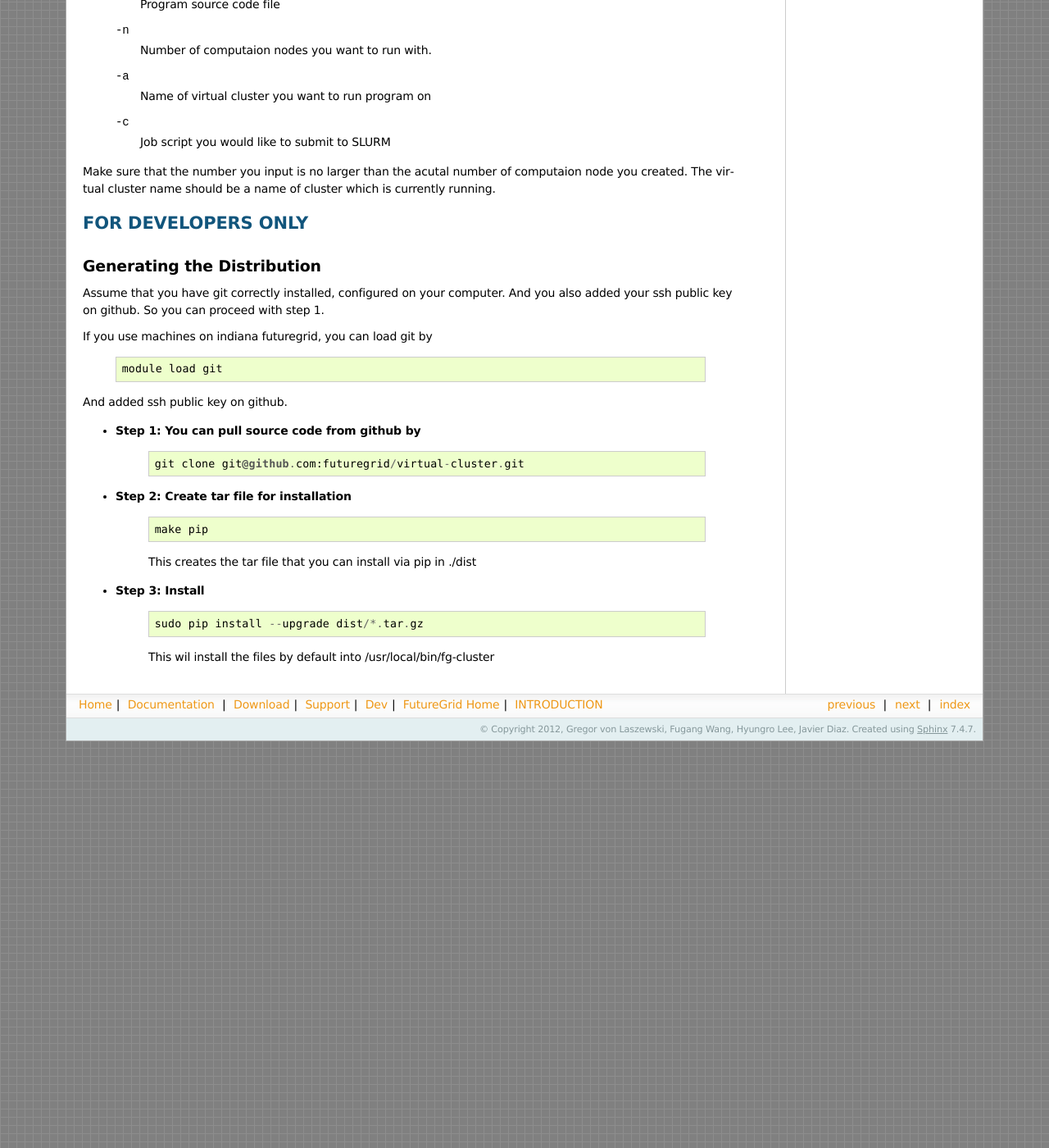
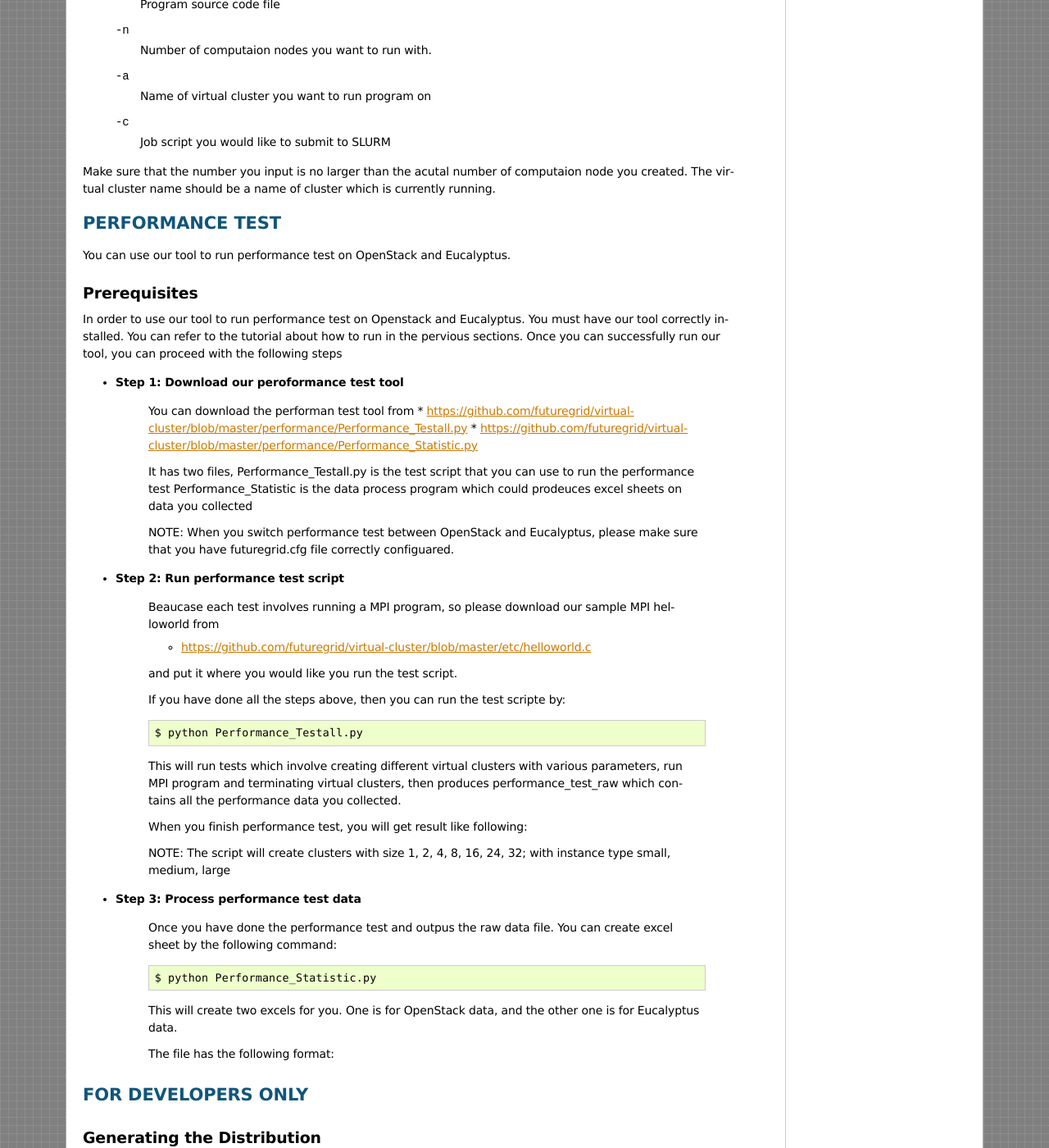
Before and after one commit to futuregrid/virtual-cluster, a Sphinx documentation site: the page built from doc/source/intro.rst, in a window 1280 px wide and 1400 px high, scrolled down 8528 px. Shown: the whole window at 82% size. Built offline with Sphinx 7.4.7, drawn with Linux system fonts in a browser that asks for light colours; formulas are drawn with MathJax 3; pages that are not in the unit, such as notebooks, are missing from menus; some of the changed text lies outside the part shown.

Commit message:
Update doc/source/intro.rst

```diff
--- a/doc/source/intro.rst
+++ b/doc/source/intro.rst
@@ -504,6 +504,62 @@ Parameters
 Make sure that the number you input is no larger than the acutal number of computaion node you created.
 The virtual cluster name should be a name of cluster which is currently running.
 
+PERFORMANCE TEST
+================
+
+You can use our tool to run performance test on OpenStack and Eucalyptus.
+
+Prerequisites
+-------------
+
+In order to use our tool to run performance test on Openstack and Eucalyptus. You must have
+our tool correctly installed. You can refer to the tutorial about how to run in the pervious
+sections. Once you can successfully run our tool, you can proceed with the following steps
+
+* **Step 1: Download our peroformance test tool**
+
+	You can download the performan test tool from
+	* https://github.com/futuregrid/virtual-cluster/blob/master/performance/Performance_Testall.py
+	* https://github.com/futuregrid/virtual-cluster/blob/master/performance/Performance_Statistic.py
+
+	It has two files, Performance_Testall.py is the test script that you can use to run the performance test
+	Performance_Statistic is the data process program which could prodeuces excel sheets on data you collected
+
+	NOTE: When you switch performance test between OpenStack and Eucalyptus, please make sure that you have
+	futuregrid.cfg file correctly configuared.
+
+* **Step 2: Run performance test script**
+
+	Beaucase each test involves running a MPI program, so please download our sample MPI helloworld from
+
+	* https://github.com/futuregrid/virtual-cluster/blob/master/etc/helloworld.c
+
+	and put it where you would like you run the test script.
+
+	If you have done all the steps above, then you can run the test scripte by::
+
+	$ python Performance_Testall.py
+
+	This will run tests which involve creating different virtual clusters with various parameters,
+	run MPI program and terminating virtual clusters, then produces performance_test_raw which contains
+	all the performance data you collected.
+
+	When you finish performance test, you will get result like following:
+
+	NOTE: The script will create clusters with size 1, 2, 4, 8, 16, 24, 32; with instance type small,
+	medium, large
+
+* **Step 3: Process performance test data**
+
+	Once you have done the performance test and outpus the raw data file. You can create excel sheet by
+	the following command::
+
+	$ python Performance_Statistic.py
+
+	This will create two excels for you. One is for OpenStack data, and the other one is for Eucalyptus
+	data.
+
+	The file has the following format:
 
 FOR DEVELOPERS ONLY
 ===================
```
